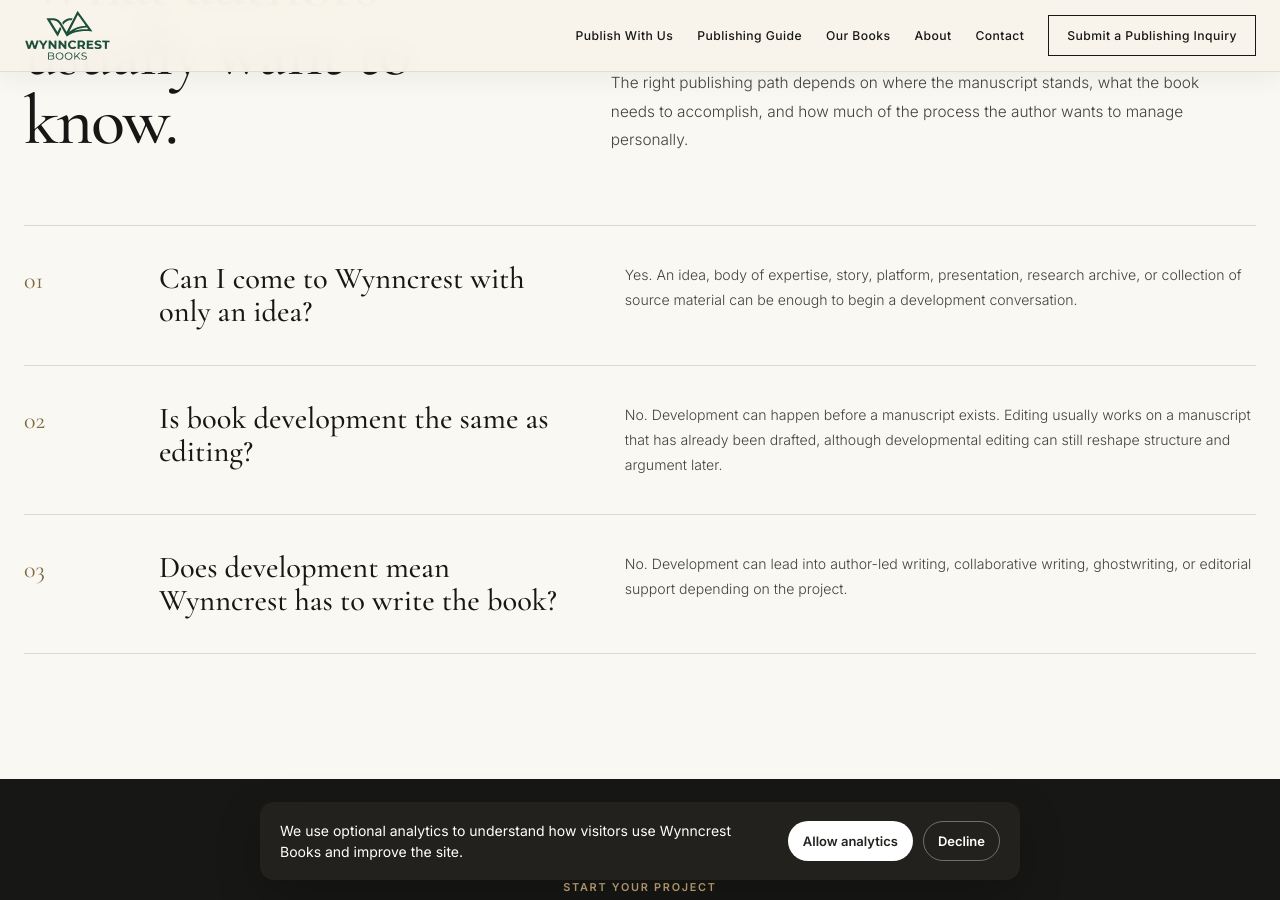
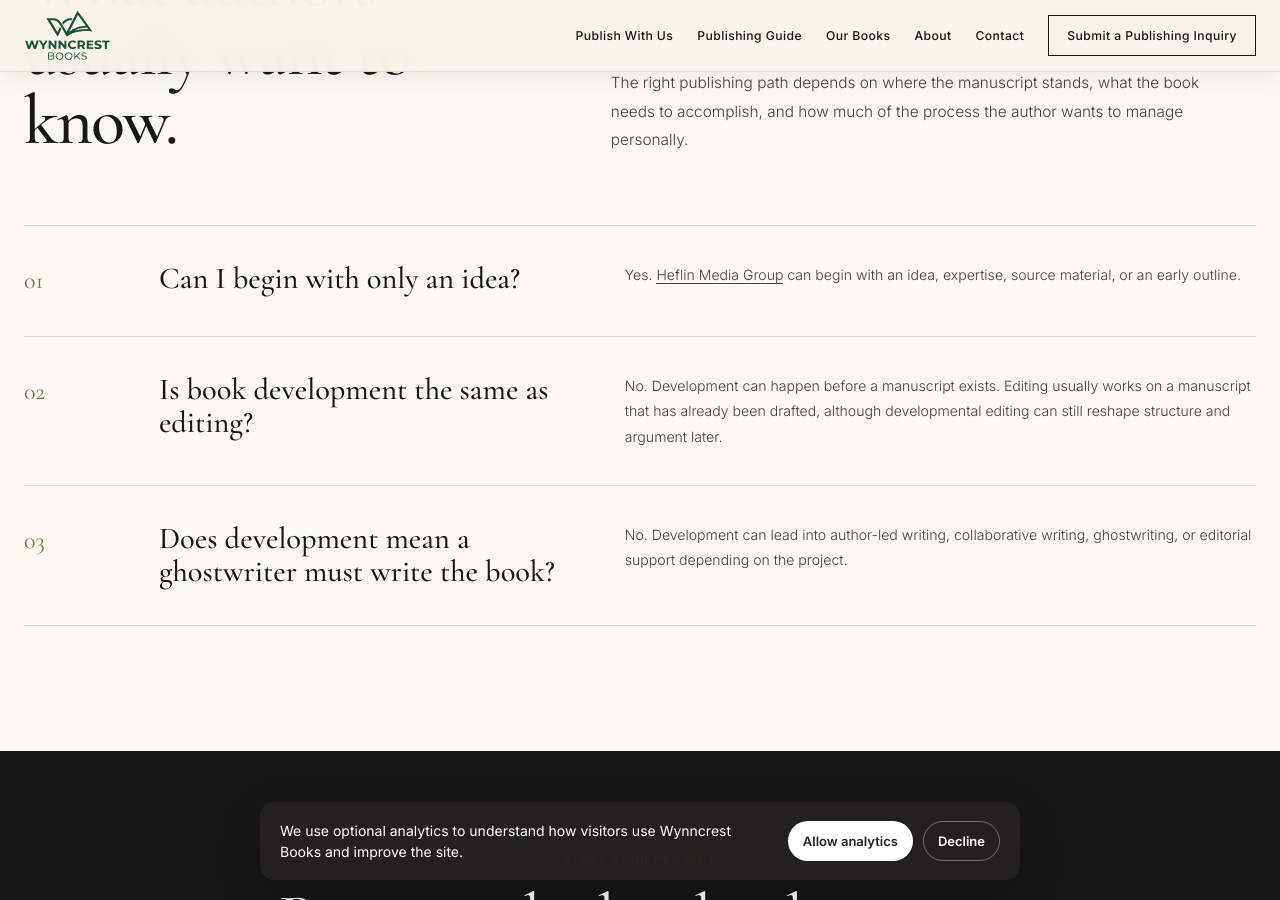
Before and after one commit to ryanheflin/wynncrest, a Jekyll site: the page book-development/index.html, which Jekyll copies as it is, in a window 1280 px wide and 900 px high, scrolled down 2884 px. Built offline with Jekyll 4.4.1, drawn with Linux system fonts in a browser that asks for light colours.

Commit message:
Finish Wynncrest publishing-first service copy and HMG handoffs

```diff
--- a/book-development/index.html
+++ b/book-development/index.html
@@ -99,7 +99,7 @@
           <div class="section-intro-copy section-copy">The right publishing path depends on where the manuscript stands, what the book needs to accomplish, and how much of the process the author wants to manage personally.</div>
         </div>
         <div class="faq-list">
-          <div class="faq-item reveal"><div class="process-detail-number">01</div><h3>Can I come to Wynncrest with only an idea?</h3><p>Yes. An idea, body of expertise, story, platform, presentation, research archive, or collection of source material can be enough to begin a development conversation.</p></div><div class="faq-item reveal"><div class="process-detail-number">02</div><h3>Is book development the same as editing?</h3><p>No. Development can happen before a manuscript exists. Editing usually works on a manuscript that has already been drafted, although developmental editing can still reshape structure and argument later.</p></div><div class="faq-item reveal"><div class="process-detail-number">03</div><h3>Does development mean Wynncrest has to write the book?</h3><p>No. Development can lead into author-led writing, collaborative writing, ghostwriting, or editorial support depending on the project.</p></div>
+          <div class="faq-item reveal"><div class="process-detail-number">01</div><h3>Can I begin with only an idea?</h3><p>Yes. <a class="inline-link" href="https://heflinmedia.com/book-development.html">Heflin Media Group</a> can begin with an idea, expertise, source material, or an early outline.</p></div><div class="faq-item reveal"><div class="process-detail-number">02</div><h3>Is book development the same as editing?</h3><p>No. Development can happen before a manuscript exists. Editing usually works on a manuscript that has already been drafted, although developmental editing can still reshape structure and argument later.</p></div><div class="faq-item reveal"><div class="process-detail-number">03</div><h3>Does development mean a ghostwriter must write the book?</h3><p>No. Development can lead into author-led writing, collaborative writing, ghostwriting, or editorial support depending on the project.</p></div>
         </div>
       </div>
     </section>
```
